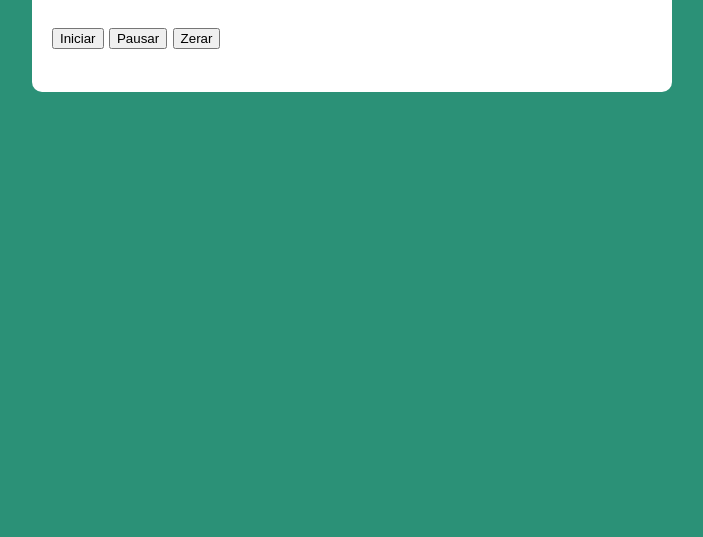
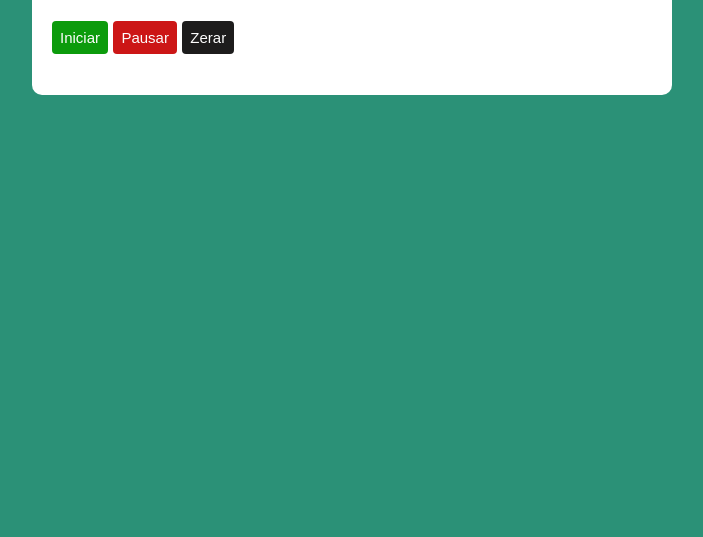
Before and after one commit to RafaelBig-BSI/timer-js, a plain HTML site: page index.html in a window 1280 px wide. Shown: the part 263-800 px from the top of the page, without its empty margins (288-991 px from the left). Drawn offline with nearby package versions, Linux system fonts and the light colour scheme.

Commit message:
style.css updated

```diff
--- a/assets/css/style.css
+++ b/assets/css/style.css
@@ -64,3 +64,26 @@ form button:hover{
 .pausado{
     color: red;
 }
+
+.iniciar,
+.pausar,
+.zerar {
+    padding: .5rem;
+    border: none;
+    border-radius: 4px;
+    font-size: 15px;
+    color: #fdfdfd;
+    cursor: pointer;
+}
+
+.iniciar {
+    background-color: rgb(12, 155, 12);
+}
+
+.pausar {
+    background-color: rgb(204, 22, 22);
+}
+
+.zerar {
+    background-color: rgb(29, 28, 28);
+}
```
